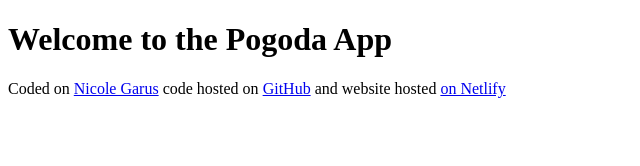
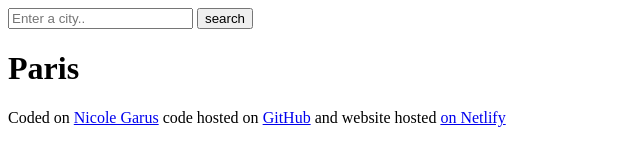
Before and after one commit to nicolegarus/pogoda, a plain HTML site: page index.html in a window 1280 px wide. Shown: the whole page, without its empty margins (0-640 px from the left). Drawn offline with Linux system fonts and the light colour scheme.

Commit message:
Added the HTML to the project

```diff
--- a/index.html
+++ b/index.html
@@ -6,7 +6,16 @@
     <title>Pogoda App</title>
   </head>
   <body>
-    <h1>Welcome to the Pogoda App</h1>
+    <header>
+      <form>
+        <input type="search" placeholder="Enter a city.." required />
+        <input type="submit" value="search" />
+      </form>
+    </header>
+    <main>
+      <h1>Paris</h1>
+    </main>
+
     <footer>
       Coded on
       <a href="https://github.com/nicolegarus/" target="_blank">
```
